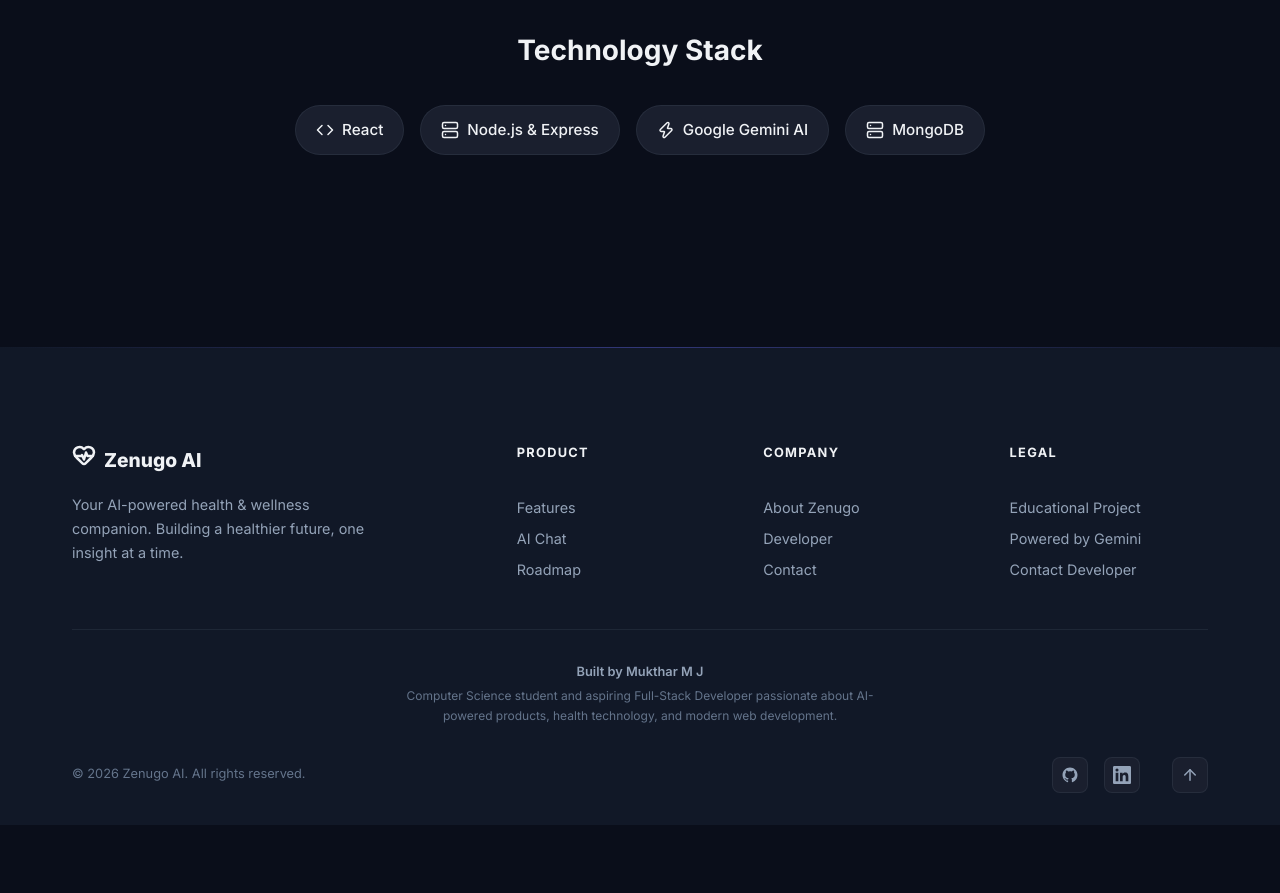
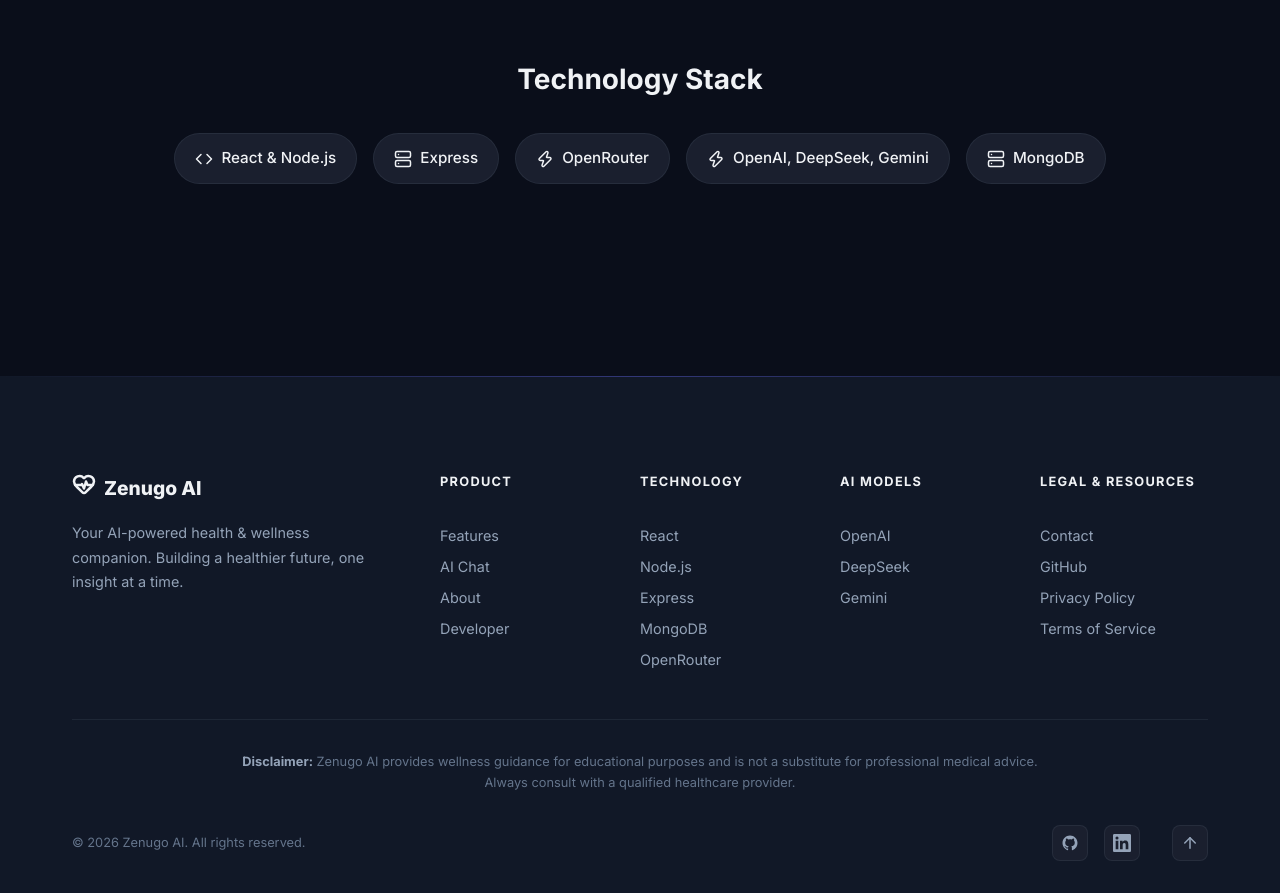
Before and after one commit to MuktharMJ/zenugo-ai, a React (Vite) app: page /about in a window 1280 px wide. Shown: the part 1600-2493 px from the top of the page. Before the commit the page ends 2425 px from the top, so only its background shows below. Built offline with nearby package versions, Linux system fonts and the light colour scheme; no server answers.

Commit message:
docs(ui): update branding, about page, developer page and footer

```diff
--- a/src/components/Footer/Footer.css
+++ b/src/components/Footer/Footer.css
@@ -16,13 +16,13 @@
 
 .footer__top {
   display: grid;
-  grid-template-columns: 2fr 1fr 1fr 1fr;
-  gap: var(--space-2xl);
+  grid-template-columns: 2fr 1fr 1fr 1fr 1fr;
+  gap: var(--space-2xl) var(--space-xl);
   margin-bottom: var(--space-2xl);
 }
 
 .footer__brand {
-  max-width: 320px;
+  max-width: 300px;
 }
 
 .footer__logo {
@@ -63,10 +63,15 @@
   gap: var(--space-sm);
 }
 
-.footer__link {
+.footer__link,
+.footer__item {
   font-size: 0.9rem;
   color: var(--text-secondary);
   transition: color var(--transition-fast);
+}
+
+.footer__link {
+  cursor: pointer;
 }
 
 .footer__link:hover {
@@ -77,6 +82,24 @@
   height: 1px;
   background: var(--border-color);
   margin-bottom: var(--space-xl);
+}
+
+.footer__disclaimer {
+  text-align: center;
+  margin-bottom: var(--space-xl);
+  padding: 0 var(--space-md);
+}
+
+.footer__disclaimer p {
+  font-size: 0.8rem;
+  color: var(--text-muted);
+  line-height: 1.6;
+  max-width: 800px;
+  margin: 0 auto;
+}
+
+.footer__disclaimer strong {
+  color: var(--text-secondary);
 }
 
 .footer__bottom {
@@ -127,37 +150,28 @@
   border: 1px solid var(--border-color);
   transition: all var(--transition-fast);
   margin-left: var(--space-md);
+  cursor: pointer;
 }
 
-.footer__credit {
-  text-align: center;
-  margin-bottom: var(--space-xl);
-}
-
-.footer__credit-name {
-  font-size: 0.8rem;
-  font-weight: 600;
-  color: var(--text-secondary);
-  margin-bottom: var(--space-xs);
-}
-
-.footer__credit-bio {
-  font-size: 0.75rem;
-  color: var(--text-muted);
-  max-width: 480px;
-  margin: 0 auto;
-  line-height: 1.6;
-}
-
-@media (max-width: 768px) {
+@media (max-width: 1024px) {
   .footer__top {
-    grid-template-columns: 1fr 1fr;
-    gap: var(--space-2xl) var(--space-lg);
+    grid-template-columns: 1fr 1fr 1fr;
   }
-
   .footer__brand {
     grid-column: 1 / -1;
     max-width: none;
+    margin-bottom: var(--space-md);
+  }
+}
+
+@media (max-width: 640px) {
+  .footer__top {
+    grid-template-columns: 1fr 1fr;
+  }
+  .footer__bottom {
+    flex-direction: column;
+    gap: var(--space-md);
+    text-align: center;
   }
 }
 
@@ -165,10 +179,4 @@
   .footer__top {
     grid-template-columns: 1fr;
   }
-
-  .footer__bottom {
-    flex-direction: column;
-    gap: var(--space-md);
-    text-align: center;
-  }
 }
--- a/src/components/Footer/Footer.jsx
+++ b/src/components/Footer/Footer.jsx
@@ -20,7 +20,7 @@
   };
 
   return (
-    <footer className="footer" id="about">
+    <footer className="footer" id="footer">
       <div className="container">
         <div className="footer__top">
           <div className="footer__brand">
@@ -37,66 +37,52 @@
 
           <div className="footer__links-group">
             <h4 className="footer__heading">Product</h4>
-            <Link
-              to="/#features"
-              className="footer__link"
-              onClick={() => handleAnchorClick('#features')}
-            >
-              Features
-            </Link>
-            <Link
-              to="/#chatbot"
-              className="footer__link"
-              onClick={() => handleAnchorClick('#chatbot')}
-            >
-              AI Chat
-            </Link>
-            <span className="footer__link">Roadmap</span>
+            <Link to="/#features" className="footer__link" onClick={() => handleAnchorClick('#features')}>Features</Link>
+            <Link to="/#chatbot" className="footer__link" onClick={() => handleAnchorClick('#chatbot')}>AI Chat</Link>
+            <Link to="/about" className="footer__link">About</Link>
+            <Link to="/developer" className="footer__link">Developer</Link>
           </div>
 
           <div className="footer__links-group">
-            <h4 className="footer__heading">Company</h4>
-            <Link to="/about" className="footer__link">About Zenugo</Link>
-            <Link to="/developer" className="footer__link">Developer</Link>
-            <Link to="/contact" className="footer__link">Contact</Link>
+            <h4 className="footer__heading">Technology</h4>
+            <span className="footer__item">React</span>
+            <span className="footer__item">Node.js</span>
+            <span className="footer__item">Express</span>
+            <span className="footer__item">MongoDB</span>
+            <span className="footer__item">OpenRouter</span>
           </div>
 
           <div className="footer__links-group">
-            <h4 className="footer__heading">Legal</h4>
-            <span className="footer__link">Educational Project</span>
-            <span className="footer__link">Powered by Gemini</span>
-            <a href="mailto:mjmukthar96@gmail.com" className="footer__link">Contact Developer</a>
+            <h4 className="footer__heading">AI Models</h4>
+            <span className="footer__item">OpenAI</span>
+            <span className="footer__item">DeepSeek</span>
+            <span className="footer__item">Gemini</span>
+          </div>
+
+          <div className="footer__links-group">
+            <h4 className="footer__heading">Legal &amp; Resources</h4>
+            <Link to="/contact" className="footer__link">Contact</Link>
+            <a href="https://github.com/MuktharMJ/zenugo-ai" target="_blank" rel="noopener noreferrer" className="footer__link">GitHub</a>
+            <Link to="/privacy" className="footer__link">Privacy Policy</Link>
+            <Link to="/terms" className="footer__link">Terms of Service</Link>
           </div>
         </div>
 
         <div className="footer__divider" />
 
-        <div className="footer__credit">
-          <p className="footer__credit-name">Built by Mukthar M J</p>
-          <p className="footer__credit-bio">
-            Computer Science student and aspiring Full-Stack Developer passionate about AI-powered products, health technology, and modern web development.
+        <div className="footer__disclaimer">
+          <p>
+            <strong>Disclaimer:</strong> Zenugo AI provides wellness guidance for educational purposes and is not a substitute for professional medical advice. Always consult with a qualified healthcare provider.
           </p>
         </div>
 
         <div className="footer__bottom">
           <p className="footer__copy">&copy; {currentYear} Zenugo AI. All rights reserved.</p>
           <div className="footer__socials">
-            <a
-              href="https://github.com/MuktharMJ"
-              target="_blank"
-              rel="noopener noreferrer"
-              className="footer__social"
-              aria-label="GitHub"
-            >
+            <a href="https://github.com/MuktharMJ" target="_blank" rel="noopener noreferrer" className="footer__social" aria-label="GitHub">
               <svg width="18" height="18" viewBox="0 0 24 24" fill="currentColor"><path d="M12 2C6.477 2 2 6.484 2 12.017c0 4.425 2.865 8.18 6.839 9.504.5.092.682-.217.682-.483 0-.237-.008-.868-.013-1.703-2.782.605-3.369-1.343-3.369-1.343-.454-1.158-1.11-1.466-1.11-1.466-.908-.62.069-.608.069-.608 1.003.07 1.531 1.032 1.531 1.032.892 1.53 2.341 1.088 2.91.832.092-.647.35-1.088.636-1.338-2.22-.253-4.555-1.113-4.555-4.951 0-1.093.39-1.988 1.029-2.688-.103-.253-.446-1.272.098-2.65 0 0 .84-.27 2.75 1.026A9.564 9.564 0 0112 6.844c.85.004 1.705.115 2.504.337 1.909-1.296 2.747-1.027 2.747-1.027.546 1.379.202 2.398.1 2.651.64.7 1.028 1.595 1.028 2.688 0 3.848-2.339 4.695-4.566 4.943.359.309.678.92.678 1.855 0 1.338-.012 2.419-.012 2.747 0 .268.18.58.688.482A10.019 10.019 0 0022 12.017C22 6.484 17.522 2 12 2z"/></svg>
             </a>
-            <a
-              href="https://www.linkedin.com/in/mukthar-m-j-/"
-              target="_blank"
-              rel="noopener noreferrer"
-              className="footer__social"
-              aria-label="LinkedIn"
-            >
+            <a href="https://www.linkedin.com/in/mukthar-m-j-/" target="_blank" rel="noopener noreferrer" className="footer__social" aria-label="LinkedIn">
               <svg width="18" height="18" viewBox="0 0 24 24" fill="currentColor"><path d="M20.447 20.452h-3.554v-5.569c0-1.328-.027-3.037-1.852-3.037-1.853 0-2.136 1.445-2.136 2.939v5.667H9.351V9h3.414v1.561h.046c.477-.9 1.637-1.85 3.37-1.85 3.601 0 4.267 2.37 4.267 5.455v6.286zM5.337 7.433a2.062 2.062 0 01-2.063-2.065 2.064 2.064 0 112.063 2.065zm1.782 13.019H3.555V9h3.564v11.452zM22.225 0H1.771C.792 0 0 .774 0 1.729v20.542C0 23.227.792 24 1.771 24h20.451C23.2 24 24 23.227 24 22.271V1.729C24 .774 23.2 0 22.222 0h.003z"/></svg>
             </a>
             <button className="footer__back-to-top" onClick={scrollToTop} aria-label="Back to top">
--- a/src/pages/AboutPage.jsx
+++ b/src/pages/AboutPage.jsx
@@ -36,10 +36,10 @@
 
         {/* Why Zenugo */}
         <section className="about-page__section animate-fade-in-up" style={{ animationDelay: '0.2s' }}>
-          <h2 className="about-page__section-title">Why Zenugo Exists</h2>
+          <h2 className="about-page__section-title">The Evolution of Zenugo</h2>
           <div className="about-card">
             <p className="about-card__text">
-              The health and wellness space is often fragmented. You have trackers, symptom checkers, and generic blogs. Zenugo was created to bring everything into one focused, continuous dialogue. By leveraging AI with long-term memory and contextual understanding, we eliminate the friction of starting over every time you have a health question.
+              Zenugo originally began as a prototype powered exclusively by Google's Gemini. However, as the AI landscape evolved, so did we. Today, Zenugo is a powerful multi-model platform powered by OpenRouter, seamlessly integrating leading models from OpenAI, DeepSeek, and Google. By leveraging this diverse AI ecosystem with long-term memory and contextual understanding, we eliminate the friction of starting over every time you have a health question.
             </p>
           </div>
         </section>
@@ -71,13 +71,16 @@
           <h2 className="about-page__section-title">Technology Stack</h2>
           <div className="about-page__tech-grid">
             <div className="tech-badge">
-              <Code size={18} /> React
+              <Code size={18} /> React & Node.js
             </div>
             <div className="tech-badge">
-              <Server size={18} /> Node.js & Express
+              <Server size={18} /> Express
             </div>
             <div className="tech-badge">
-              <Zap size={18} /> Google Gemini AI
+              <Zap size={18} /> OpenRouter
+            </div>
+            <div className="tech-badge">
+              <Zap size={18} /> OpenAI, DeepSeek, Gemini
             </div>
             <div className="tech-badge">
               <Server size={18} /> MongoDB
--- a/src/pages/DeveloperPage.jsx
+++ b/src/pages/DeveloperPage.jsx
@@ -23,7 +23,7 @@
                 <h2>About Me</h2>
                 <p>
                   I'm a Computer Science student and an aspiring Full-Stack Developer with a deep interest in building AI-powered web applications.
-                  Zenugo AI started as an experiment with the Gemini API and evolved into a complete, production-ready product designed to showcase modern web architecture and UX design.
+                  Zenugo AI started as a prototype with the Gemini API and evolved into a production-ready multi-model platform via OpenRouter, designed to showcase modern web architecture and premium UX design.
                 </p>
                 <div className="dev-profile__links">
                   <a href="https://github.com/MuktharMJ" target="_blank" rel="noopener noreferrer" className="btn btn-secondary">
@@ -62,7 +62,7 @@
               <div className="arch-card">
                 <div className="arch-card__icon"><Cpu size={24} /></div>
                 <h4>AI Engine</h4>
-                <p>Google Gemini 2.0 Flash API for fast, context-aware responses.</p>
+                <p>OpenRouter API supporting advanced models like OpenAI, DeepSeek, and Gemini for context-aware responses.</p>
               </div>
             </div>
           </section>
```
